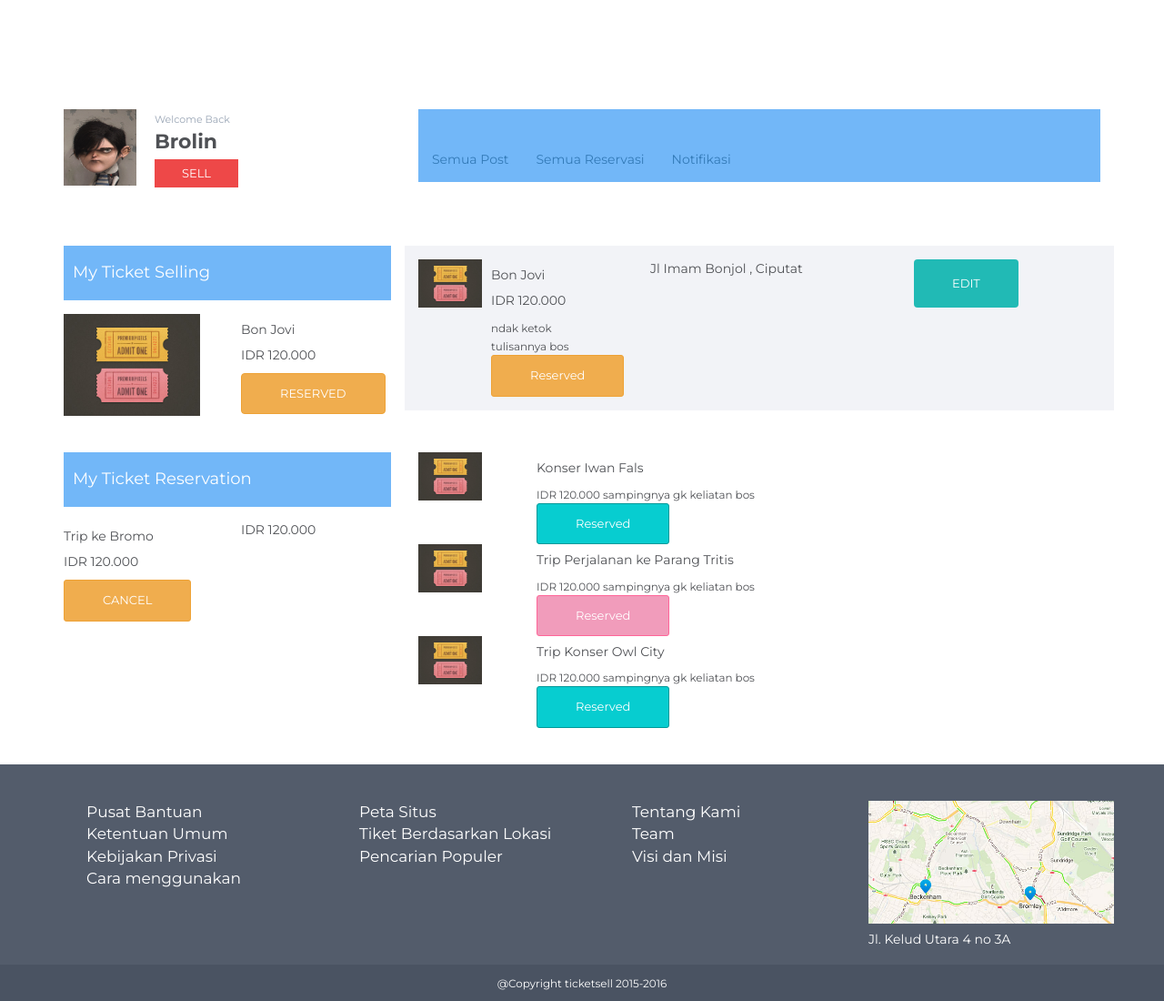
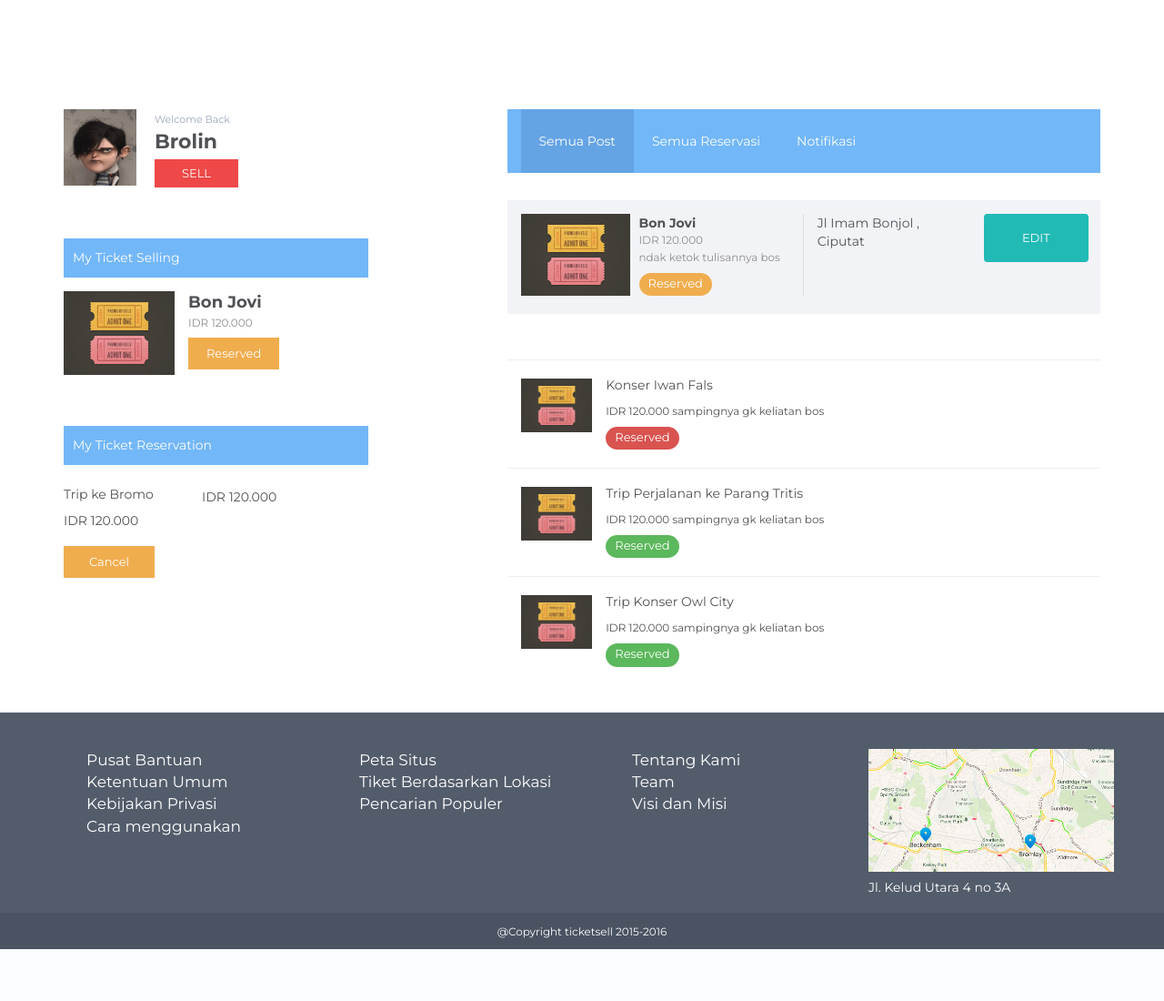
Before and after one commit to rolies/advanceSE, a CodeIgniter app: page /advanceSE/index.php/member/index in a window 1280 px wide. Shown: the part 100-1200 px from the top of the page at 91% size. After the commit the page ends 1143 px from the top, so only its background shows below. Run offline with CodeIgniter, Linux system fonts and the light colour scheme.

Commit message:
Update member dashboard ui

```diff
--- a/application/views/member/user-body.php
+++ b/application/views/member/user-body.php
@@ -2,115 +2,118 @@
 
 <div class="container">
 	<div class="row">
-		<div class="col-md-4">
+		<div class="col-md-4 member-area">
 			<img src="<?php echo base_url(); ?>template/img/user.jpg" width="80px" class="pull-left">
 			<div class="greeting">
 				<small>Welcome Back</small>
 				<p> Brolin </p>
 				<a href="#" class="btn btn-danger ">SELL </a>
 			</div>
-		</div>
+			<div class="my-selling">
+				<div class=" ticket">
+					<h5> My Ticket Selling</h5>
+				</div>
+				<div class="row">
+					<div class="col-md-5">
+						<img src="<?php echo base_url(); ?>template/img/ticket1.jpg" class="pull-left img-responsive">
+					</div>
+					<div class="curr-sell-small">
+						<strong> Bon Jovi </strong>
+						<p class="harga"> IDR 120.000 </p>
+						<a href="#" class="btn btn-warning ">Reserved </a>
 
-		<div class="col-md-8">
-			<nav class="navbar">
-
-					<ul class="nav navbar-nav">
-						<li><a href="#">Semua Post</a></li>
-						<li class="active"><a href="#">Semua Reservasi</a></li>
-						<li><a href="#">Notifikasi</a></li>
-					</ul>
-			</nav>
-		</div>
-	</div><br><br>
-	<div class="row">
-		<div class="col-md-4">
-			<div class=" ticket">
-				<h4> My Ticket Selling</h4>
+					</div>
+				</div>
 			</div>
-			<div class="row">
-				<div class="col-md-6">
-					<img src="<?php echo base_url(); ?>template/img/ticket1.jpg" width="150px" class="pull-left">
+			<div class="my-reserve">
+				<div class="ticket">
+					<h5> My Ticket Reservation</h5>
 				</div>
-				<div class="col-md-6">
-					<h5> Bon Jovi </h5>
-					<p> IDR 120.000 </p>
-					<a href="#" class="btn btn-warning ">RESERVED </a>
-
+				<div class="row">
+					<div class="col-md-5 curr-res-small">
+						<h5> Trip ke Bromo </h5>
+						<p> IDR 120.000 </p>
+						<a href="#" class="btn btn-warning btn-sm">Cancel </a>
+					</div>
+					<div class="col-md-7">
+						<p> IDR 120.000 </p>
+					</div>
 				</div>
 			</div>
 		</div>
 
-		<div class="col-md-8 centerRight">
-			<div class="row">
-				<div class="col-md-4">
-					<div class="col-md-4">
-						<img src="<?php echo base_url(); ?>template/img/ticket1.jpg" width="70px" class="pull-left">
-					</div>
-					<div class="col-md-8">
-						<h5> Bon Jovi </h5>
-						<p class="h8"> IDR 120.000 </p>
-						<small> ndak ketok tulisannya bos </small>
-						<a href="#" class="btn btn-warning btn-xs">Reserved</a>
+		<div class="col-md-7 col-md-offset-1">
+			<nav class="navbar navbar-default" role = "navigation">
+				<div class="container-fluid">
+					<div class="row fix-menu">
+						<div class="navbar-header">
+			  				<button type="button" class="navbar-toggle" data-toggle="collapse" data-target="#collapse">
+			  					<span class="sr-only">Toggle navigation</span>
+			  					<span class="icon-bar"></span>
+			  					<span class="icon-bar"></span>
+			  					<span class="icon-bar"></span>
+			  				</button>
+						<!-- Your Logo -->
+
+						</div>
+						<!-- Start Navigation -->
+			  			<div class="collapse navbar-collapse" id="collapse" role="navigation">
+				  			<ul class="nav navbar-nav">
+								<li class="active"><a href="#">Semua Post</a></li>
+								<li><a href="#">Semua Reservasi</a></li>
+								<li><a href="#">Notifikasi</a></li>
+				  			</ul>
+						</div>
 					</div>
 				</div>
-				<div class="col-md-4 address">
+		  	</nav>
+		  	<div class="active-ticket">
+		  		<div class="col-md-6 img-area">
+					<img src="<?php echo base_url(); ?>template/img/ticket1.jpg" width="120px" class="pull-left img-responsive">
+					<div class="info-small">
+						<strong>Bon Jovi</strong>
+						<p class="harga"> IDR 120.000 </p>
+						<small> ndak ketok tulisannya bos </small>
+						<a href="#" class="btn btn-warning">Reserved</a>
+					</div>
+				</div>
+				<div class="col-md-3">
 					<p> Jl Imam Bonjol , Ciputat </p>
 				</div>
-				<div class="col-md-4">
+				<div class="col-md-3">
 					<a href="#" class="btn btn-info"> Edit </a>
 				</div>
 			</div>
-		</div>
-	</div><br><br>
-	<div class="row">
-		<div class="col-md-4">
-			<div class=" ticket">
-				<h4> My Ticket Reservation</h4>
-			</div>
-			<div class="row">
-				<div class="col-md-6">
-					<h5> Trip ke Bromo </h5>
-					<p> IDR 120.000 </p>
-					<a href="#" class="btn btn-warning btn-sm">CANCEL </a>
+
+			<div class="list-ticket">
+				<hr>
+				<div class="col-md-2">
+					<img src="<?php echo base_url(); ?>template/img/ticket1.jpg" class="pull-left img-responsive">
 				</div>
-				<div class="col-md-6">
-					<p> IDR 120.000 </p>
-				</div>
-			</div>
-		</div>
-
-		<div class="col-md-8 buttomRight">
-			<div class="row">
-				<div class="col-md-2">
-					<img src="<?php echo base_url(); ?>template/img/ticket1.jpg" width="70px" class="pull-left">
-				</div>
-				<div class="col-md-10">
+				<div class="info-small">
 					<h5>Konser Iwan Fals </h5>
 					<small>IDR 120.000 sampingnya gk keliatan bos</small><br>
-					<a href="#" class="btn btn-success btn-xs ">Reserved</a>
+					<a href="#" class="btn btn-danger">Reserved</a>
 				</div>
-			</div>
-			<div class="row">
+				<hr>
 				<div class="col-md-2">
-					<img src="<?php echo base_url(); ?>template/img/ticket1.jpg" width="70px" class="pull-left">
+					<img src="<?php echo base_url(); ?>template/img/ticket1.jpg" class="pull-left img-responsive">
 				</div>
-				<div class="col-md-10">
+				<div class="info-small">
 					<h5> Trip Perjalanan ke Parang Tritis </h5>
 					<small>IDR 120.000 sampingnya gk keliatan bos</small><br>
-					<a href="#" class="btn btn-pink btn-xs ">Reserved</a>
+					<a href="#" class="btn btn-success">Reserved</a>
 				</div>
-			</div>
-			<div class="row">
+				<hr>
 				<div class="col-md-2">
-					<img src="<?php echo base_url(); ?>template/img/ticket1.jpg" width="70px" class="pull-left">
+					<img src="<?php echo base_url(); ?>template/img/ticket1.jpg" class="pull-left img-responsive">
 				</div>
-				<div class="col-md-10">
+				<div class="info-small">
 					<h5> Trip Konser Owl City</h5>
 					<small>IDR 120.000 sampingnya gk keliatan bos</small><br>
 					<a href="#" class="btn btn-success btn-xs ">Reserved</a>
 				</div>
 			</div>
 		</div>
-	</div><br><br>
-
+	</div>
 </div>
--- a/template/css/user-style.css
+++ b/template/css/user-style.css
@@ -71,22 +71,61 @@ header {
 
 }
 /*--------------left side -------------------------*/
+
+.active-ticket {
+	background-color:#f2f3f7;
+	padding:15px 0;
+	min-height: 125px;
+}
+.active-ticket .img-area {
+	border-right: 1px solid #DDD;
+}
+.info-small .btn{
+	padding: 2px 10px 4px 10px;
+	border-radius: 50px;
+	margin-top: 8px;
+	border: none;
+}
+.active-ticket img {
+	margin-right: 10px;
+}
+.harga {
+	font-size: 12px;
+	color: #8D8D8D;
+	margin-bottom: 0;
+}
+.active-ticket small {
+	color: #8D8D8F;
+}
+.member-area {
+	padding-right: 40px;
+}
+.my-selling, .my-reserve{
+	margin-top: 56px;
+}
+.curr-sell-small .btn, .curr-res-small .btn{
+	border-radius: 0;
+	padding: 8px 0;
+	width: 100px;
+	border: none;
+	margin-top: 8px;
+}
+.curr-sell-small strong, .curr-res-small strong{
+	font-size: 18px;
+}
+.my-reserve .col-md-7 p {
+	margin-top: 10px;
+}
 .ticket {
 	background-color:#72B7F8;
-	padding:10px;
+	padding: 4px 10px;
 	color:#fff;
 	margin-bottom:15px;
-	}
-.centerRight {
-	background-color:#f2f3f7;
-	padding:15px 0;}
-.btn-pink{
-	background-color: #f19cbb;
-    border-color: #ff6699;
-    color: #fff;}
-.btn-success{
-	background-color:#07cdd0;
-	border-color:#009999;}
+}
+.list-ticket {
+	margin-top: 50px;
+	margin-bottom: 50px;
+}
 /*---------- Sell post style strat here -----------*/
 .sellpost input, .sellpost select {
 	height: 53px;
```
